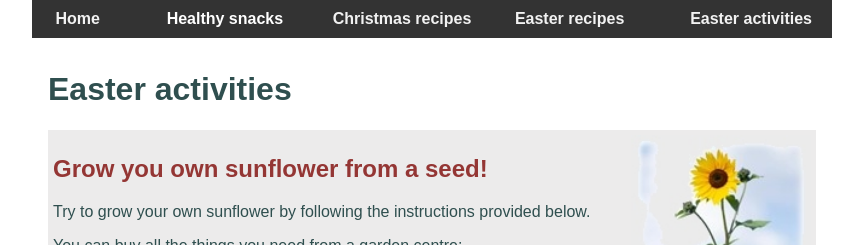
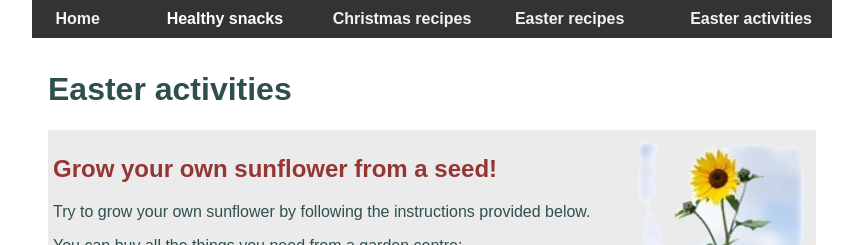
Before and after one commit to btvscl-hub/recipes, a plain HTML site: page easter_activities.html in a window 1280 px wide. Shown: the top 245 px of the page, without its empty margins (208-1071 px from the left). Drawn offline with Linux system fonts and the light colour scheme.

Commit message:
Update easter_activities.html
Minor typo

```diff
--- a/easter_activities.html
+++ b/easter_activities.html
@@ -52,7 +52,7 @@
                     <div>
 
                         <h2 style="color: rgb(148, 54, 52);">
-                            Grow you own sunflower from a seed!
+                            Grow your own sunflower from a seed!
                         </h2>
 
                         <p >
```
